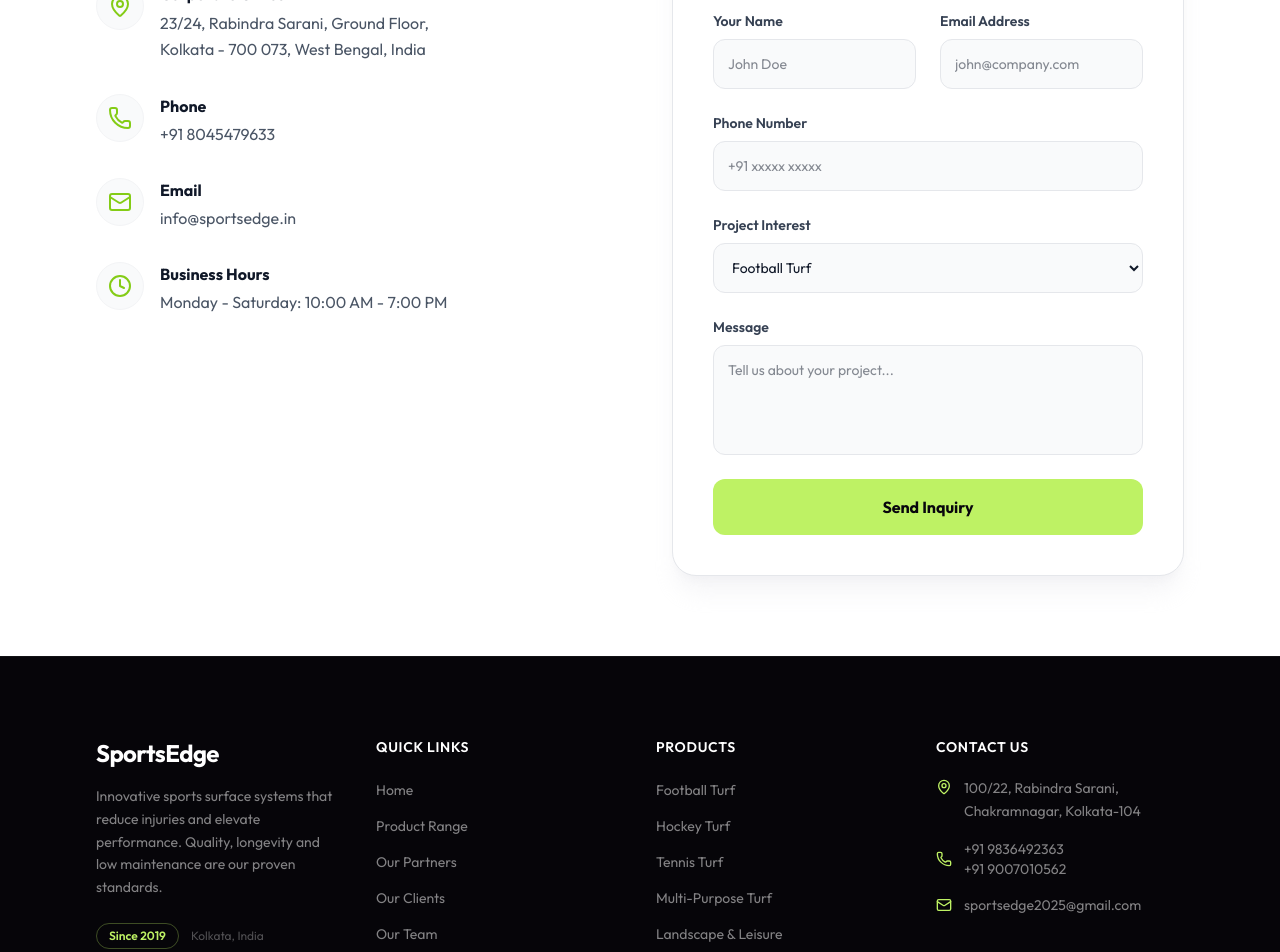
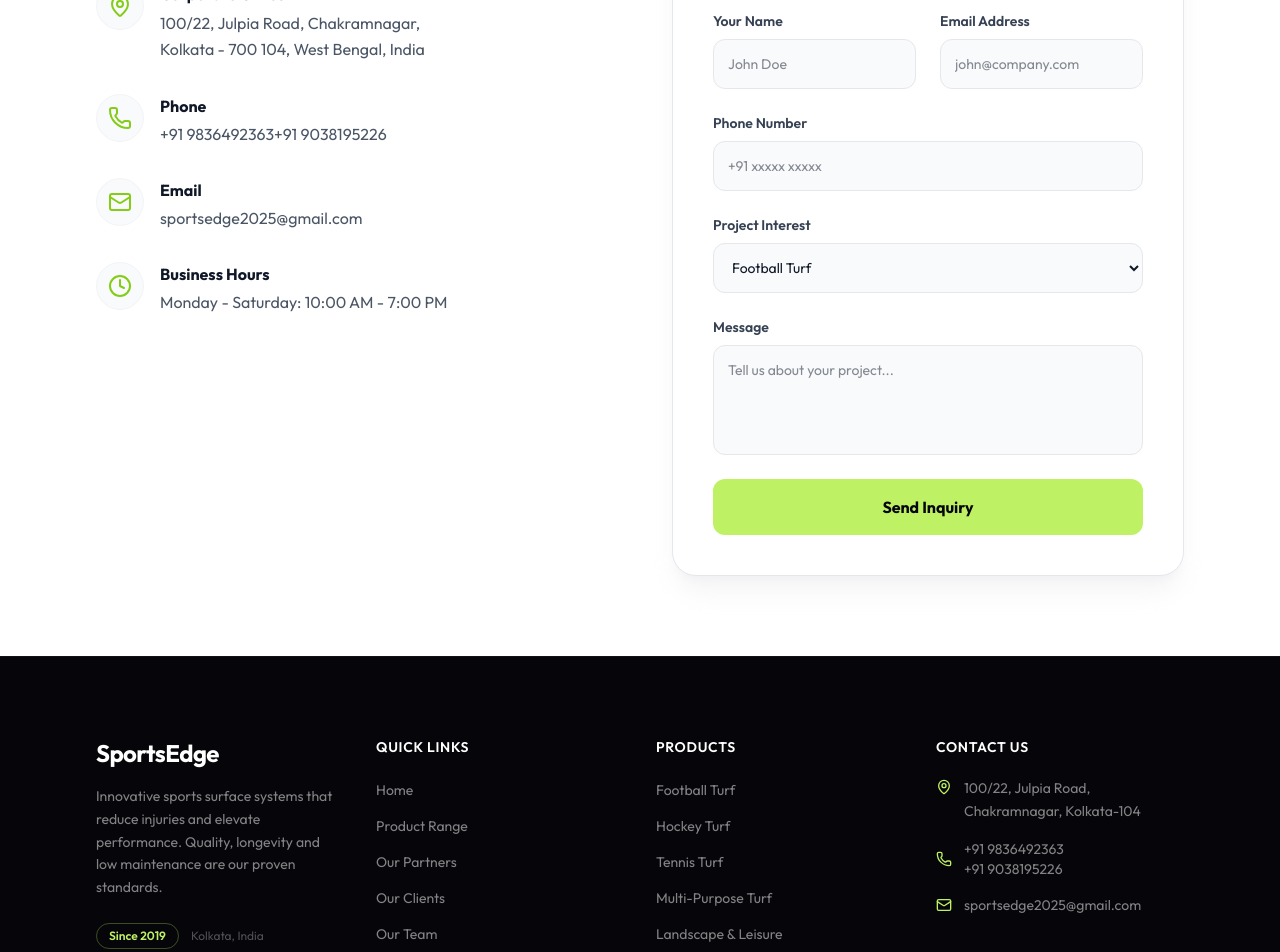
Before and after one commit to DIPU-EDITZ/SportsEdge, a React (Vite) app: page /contact in a window 1280 px wide. Shown: the part 560-1512 px from the top of the page. Built offline with nearby package versions, Linux system fonts and the light colour scheme.

Commit message:
correction - contact page, mail, ph in footer

```diff
--- a/src/components/Footer.jsx
+++ b/src/components/Footer.jsx
@@ -83,7 +83,7 @@ function Footer() {
               <div className="flex items-start gap-3">
                 <MapPin size={16} className="text-[#bef264] mt-0.5 shrink-0" />
                 <span className="text-white/50 text-sm leading-relaxed">
-                  100/22, Rabindra Sarani,<br />Chakramnagar, Kolkata-104
+                  100/22, Julpia Road,<br />Chakramnagar, Kolkata-104
                 </span>
               </div>
               <div className="flex items-center gap-3">
@@ -92,8 +92,8 @@ function Footer() {
                   <a href="tel:+919836492363" className="text-white/50 hover:text-[#bef264] text-sm transition-colors duration-200">
                     +91 9836492363
                   </a>
-                  <a href="tel:+919007010562" className="text-white/50 hover:text-[#bef264] text-sm transition-colors duration-200">
-                    +91 9007010562
+                  <a href="tel:+919038195226" className="text-white/50 hover:text-[#bef264] text-sm transition-colors duration-200">
+                    +91 9038195226
                   </a>
                 </div>
               </div>
--- a/src/pages/Contact.jsx
+++ b/src/pages/Contact.jsx
@@ -38,8 +38,8 @@ function Contact() {
                 <div>
                   <h4 className="font-bold text-gray-900 mb-1">Corporate Office</h4>
                   <p className="text-gray-600 leading-relaxed">
-                    23/24, Rabindra Sarani, Ground Floor,<br />
-                    Kolkata - 700 073, West Bengal, India
+                    100/22, Julpia Road, Chakramnagar,<br />
+                    Kolkata - 700 104, West Bengal, India
                   </p>
                 </div>
               </div>
@@ -51,7 +51,8 @@ function Contact() {
                 <div>
                   <h4 className="font-bold text-gray-900 mb-1">Phone</h4>
                   <p className="text-gray-600">
-                    <a href="tel:+918045479633" className="hover:text-[#84cc16] transition-colors">+91 8045479633</a>
+                    <a href="tel:+919836492363" className="hover:text-[#84cc16] transition-colors">+91 9836492363</a>
+                    <a href="tel:+919038195226" className="hover:text-[#84cc16] transition-colors">+91 9038195226</a>
                   </p>
                 </div>
               </div>
@@ -63,7 +64,7 @@ function Contact() {
                 <div>
                   <h4 className="font-bold text-gray-900 mb-1">Email</h4>
                   <p className="text-gray-600">
-                    <a href="mailto:info@sportsedge.in" className="hover:text-[#84cc16] transition-colors">info@sportsedge.in</a>
+                    <a href="mailto:sportsedge2025@gmail.com" className="hover:text-[#84cc16] transition-colors">sportsedge2025@gmail.com</a>
                   </p>
                 </div>
               </div>
```
